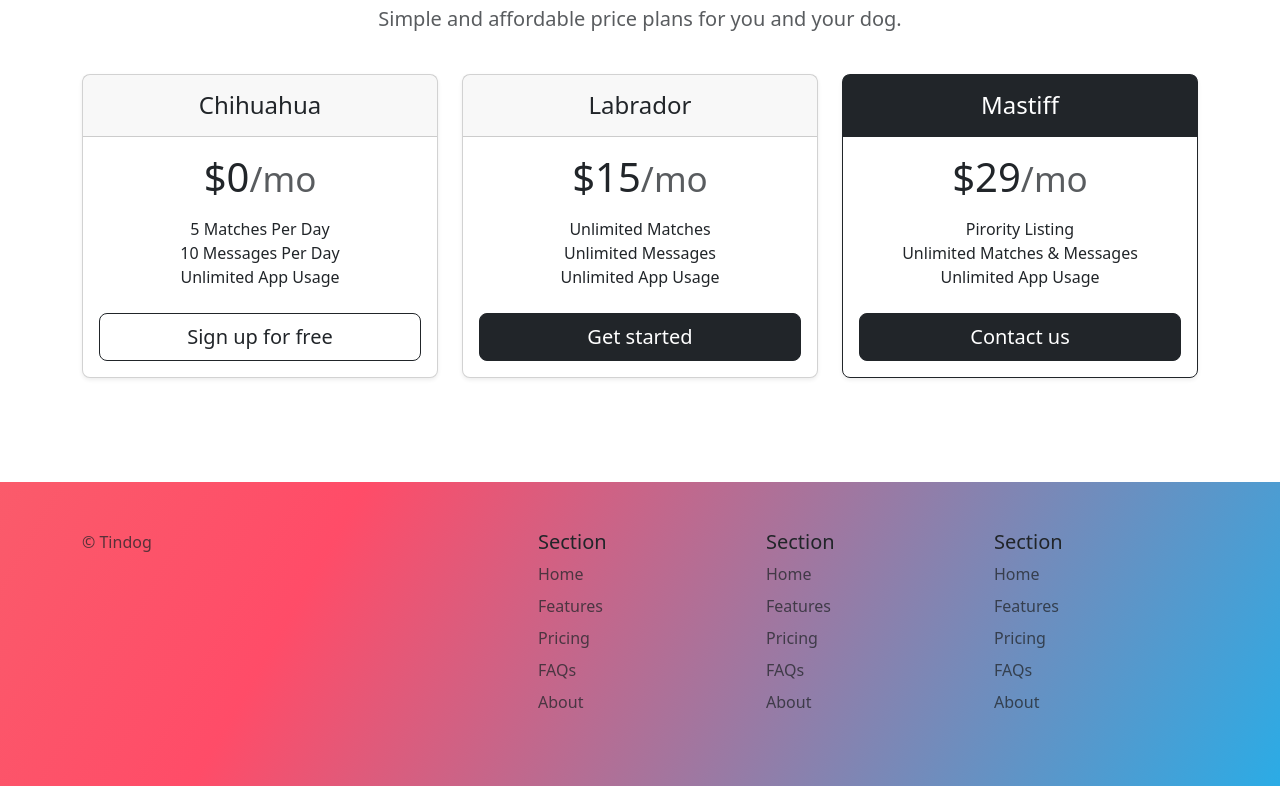
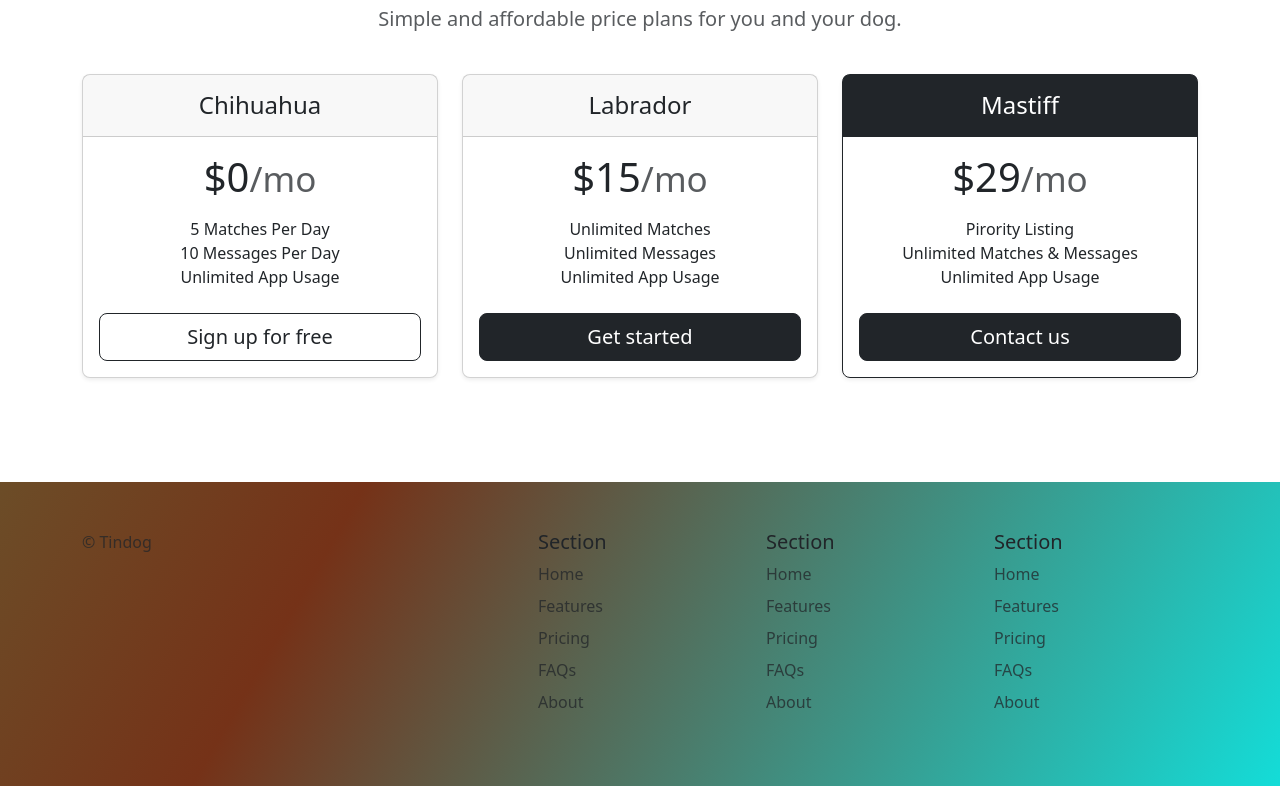
Before and after one commit to yusufcorlu/tindog, a plain HTML site: page index.html in a window 1280 px wide. Shown: the part 1699-2485 px from the top of the page. Drawn offline with nearby package versions, Linux system fonts and the light colour scheme.

Commit message:
Update style.css
background colors edited

```diff
--- a/style.css
+++ b/style.css
@@ -1,5 +1,5 @@
 .gradient-background {
-  background: linear-gradient(300deg, #00bfff, #ff4c68, #ef8172);
+  background: linear-gradient(300deg, #00ffff, #753218, #54914f);
   background-size: 180% 180%;
   animation: gradient-animation 18s ease infinite;
 }
```
